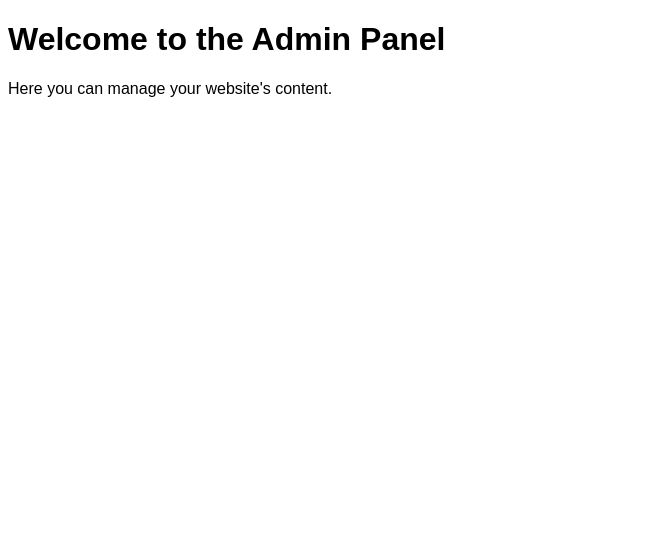
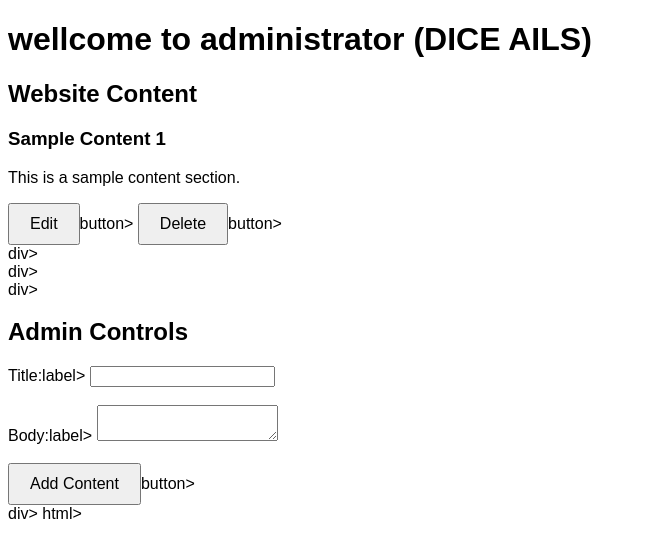
Before and after one commit to KaliMASTER55/hackerswebsite, a plain HTML site: page admin-panel.html in a window 1280 px wide. Shown: the whole page, without its empty margins (0-646 px from the left). Drawn offline with Linux system fonts and the light colour scheme.

Commit message:
admin-panel.html

```diff
--- a/admin-panel.html
+++ b/admin-panel.html
@@ -1,12 +1,39 @@
 <!DOCTYPE html>
 <html lang="en">
-<head>
-    <meta charset="UTF-8">
-    <title>Admin Panel</title>
-    <link rel="stylesheet" href="styles.css">
-</head>
+    <head>
+            <meta charset="UTF-8">
+            <title>Content Management</title>
+        <link rel="stylesheet" href="styles.css">
+    </head>
 <body>
-    <h1>Welcome to the Admin Panel</h1>
-    <p>Here you can manage your website's content.</p>
+  <h1>wellcome to administrator (DICE AILS)</h1>
+        <div id="content-section">
+                    <h2>Website Content</h2>
+                <div id="content-list">
+                            <div class="content-item" id="content-1">
+                                            <h3>Sample Content 1</h3>
+                                            <p>This is a sample content section.</p>
+                                            <button onclick="editContent('content-1')">Edit</button>button>
+                                            <button onclick="deleteContent('content-1')">Delete</button>button>
+                            </div>div>
+                </div>div>
+        </div>div>
+
+    <div id="admin-controls">
+            <h2>Admin Controls</h2>
+            <label for="contentTitle">Title:</label>label>
+            <input type="text" id="contentTitle">
+            <br><br>
+            <label for="contentBody">Body:</label>label>
+            <textarea id="contentBody"></textarea>
+            <br><br>
+            <button onclick="addContent()">Add Content</button>button>
+    </div>div>
+
+    <script src="content-management.js"></script>
+
 </body>
-</html>
+</html>html>
+</p></h3></h2>
+</body></title>
+    </head>
```
